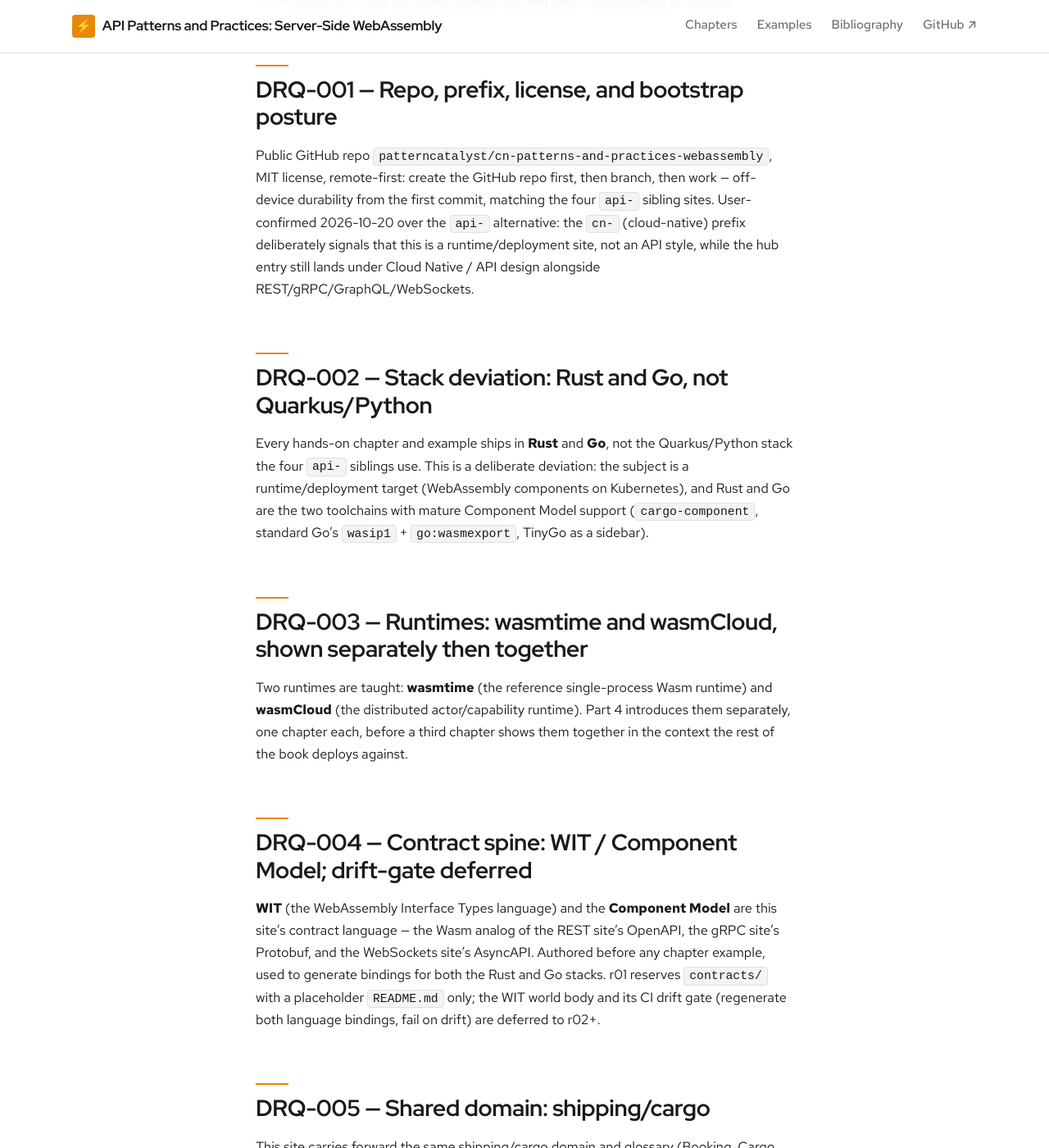
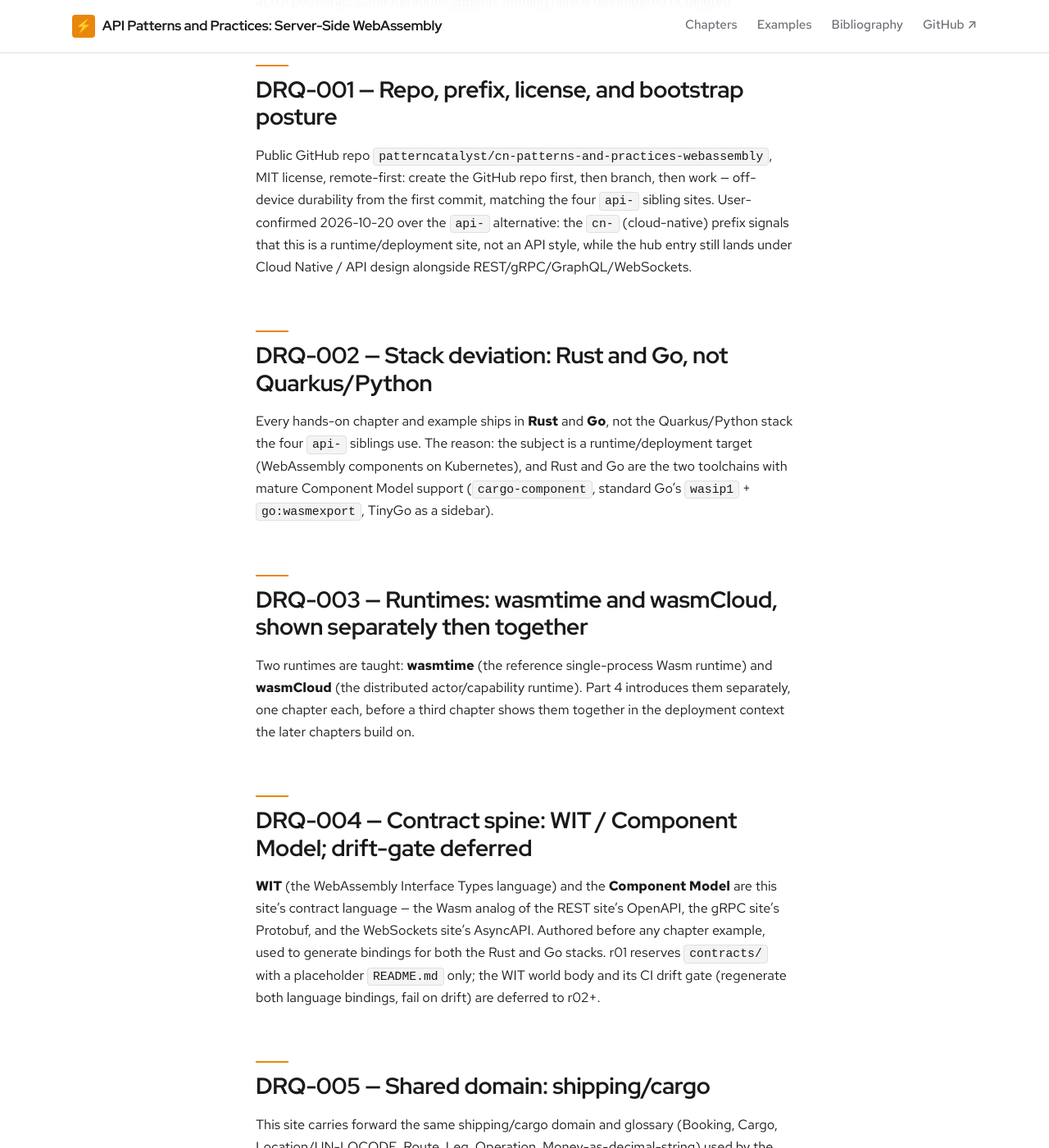
Before and after one commit to patterncatalyst/cn-patterns-and-practices-webassembly, a Jekyll site: the page built from _plans/decisions.md, in a window 1280 px wide and 1400 px high, scrolled down 507 px. Shown: the whole window at 82% size. Built offline with Jekyll 4.4.1, drawn with Linux system fonts in a browser that asks for light colours; some web fonts are replaced.

Commit message:
r01: voice pass — 0 ban-tier across all scaffold prose
Rephrase ban-tier verbal tics flagged by lgtm-professional-voice: 'earns its
place/complexity' (_parts/01, _docs/20), 'deliberately'/'deliberate' (build-plan,
decisions ×2), 'the rest of the book' (decisions). Also correct the carried-over
contracts/ exclude comment to name the WIT world instead of proto+buf.

```diff
--- a/_config.yml
+++ b/_config.yml
@@ -83,7 +83,7 @@ exclude:
   - vendor/
   - node_modules/
   - examples/   # ← important: trailing slash; runnable code lives here, not site content
-  - contracts/  # ← single source of truth (proto + buf); validated in CI, not rendered
+  - contracts/  # ← single source of truth (the WIT world); validated in CI, not rendered
   - scripts/
   - presentation/  # ← .pptx deck builders + sources; repo artifacts, not site content
   - README.md
--- a/_plans/decisions.md
+++ b/_plans/decisions.md
@@ -16,15 +16,15 @@ Public GitHub repo `patterncatalyst/cn-patterns-and-practices-webassembly`,
 MIT license, remote-first: create the GitHub repo first, then branch, then
 work — off-device durability from the first commit, matching the four `api-`
 sibling sites. User-confirmed 2026-10-20 over the `api-` alternative: the
-`cn-` (cloud-native) prefix deliberately signals that this is a
+`cn-` (cloud-native) prefix signals that this is a
 runtime/deployment site, not an API style, while the hub entry still lands
 under Cloud Native / API design alongside REST/gRPC/GraphQL/WebSockets.
 
 ## DRQ-002 — Stack deviation: Rust and Go, not Quarkus/Python
 
 Every hands-on chapter and example ships in **Rust** and **Go**, not the
-Quarkus/Python stack the four `api-` siblings use. This is a deliberate
-deviation: the subject is a runtime/deployment target (WebAssembly
+Quarkus/Python stack the four `api-` siblings use. The reason: the subject
+is a runtime/deployment target (WebAssembly
 components on Kubernetes), and Rust and Go are the two toolchains with
 mature Component Model support (`cargo-component`, standard Go's `wasip1` +
 `go:wasmexport`, TinyGo as a sidebar).
@@ -34,7 +34,7 @@ mature Component Model support (`cargo-component`, standard Go's `wasip1` +
 Two runtimes are taught: **wasmtime** (the reference single-process Wasm
 runtime) and **wasmCloud** (the distributed actor/capability runtime). Part 4
 introduces them separately, one chapter each, before a third chapter shows
-them together in the context the rest of the book deploys against.
+them together in the deployment context the later chapters build on.
 
 ## DRQ-004 — Contract spine: WIT / Component Model; drift-gate deferred
 
```
Also changed, not shown: _docs/20-wasm-as-a-sidecar.md (+1 -1 lines), _parts/01-foundations.md (+1 -1 lines), _plans/build-plan.md (+1 -1 lines).
